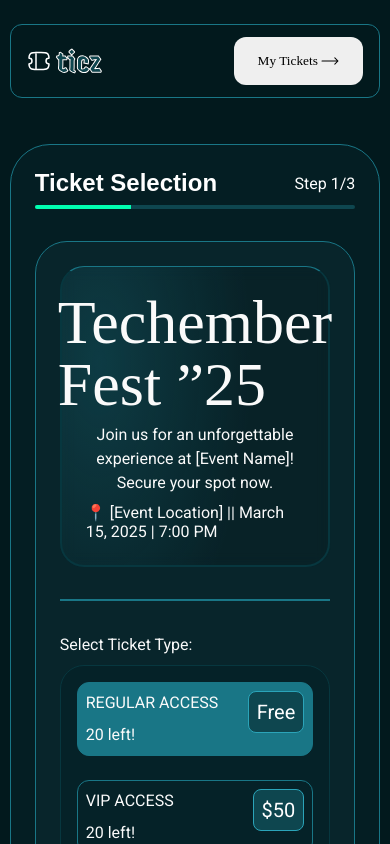
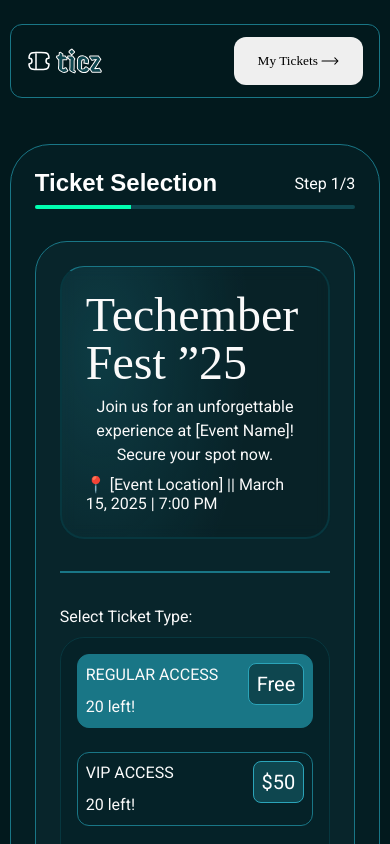
Before and after one commit to OlaleyeAg20/conference-ticket-generator, a Next.js app: page / in a window 390 px wide. Shown: the top 844 px of the page. Built offline with nearby package versions, Linux system fonts and the light colour scheme; a web font is replaced by a local one.

Commit message:
created the first page of the project

```diff
--- a/app/globals.css
+++ b/app/globals.css
@@ -11,6 +11,9 @@
 
   /* paddings */
   --padding-1: 48px;
+
+  /* font sizes */
+  --font-size-hero: 62px
 }
 
 
@@ -82,6 +85,9 @@ header button{
 
     /* paddings */
   --padding-1: 24px;
+
+  /* font sizes */
+  --font-size-hero: 48px
   }
 
   .nav{
--- a/app/page.module.css
+++ b/app/page.module.css
@@ -57,7 +57,7 @@
 
 .eventCard h2{
   font-family: "Road Rage", serif;
-  font-size: 62px;
+  font-size: var(--font-size-hero);
   font-style: normal;
   font-weight: 400;
   line-height: 100%;
```
